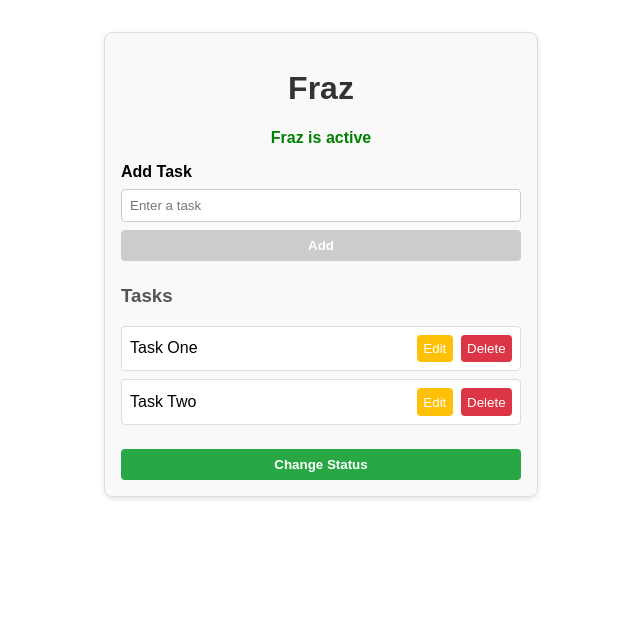
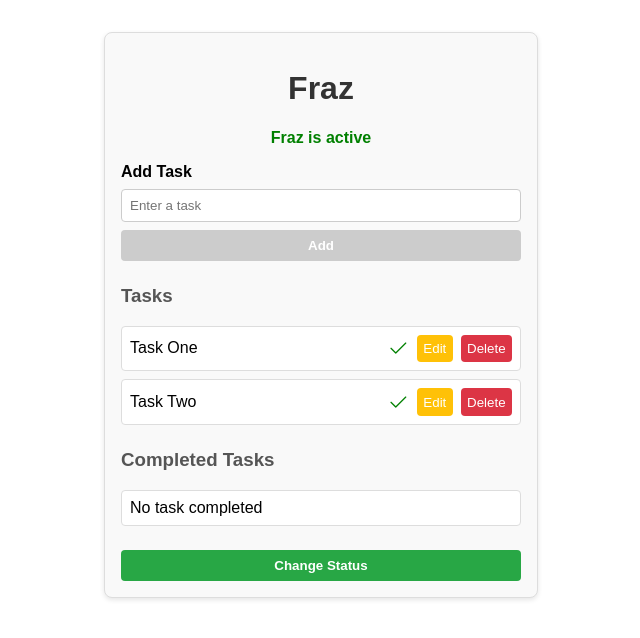
Before and after one commit to FrazKhan1/vue-project, a Vue app: page / in a window 1280 px wide. Shown: the top 638 px of the page, without its empty margins (319-959 px from the left). Built offline with nearby package versions, Linux system fonts and the light colour scheme.

Commit message:
create completed tasks array

```diff
--- a/package.json
+++ b/package.json
@@ -9,6 +9,7 @@
     "preview": "vite preview"
   },
   "dependencies": {
+    "primeicons": "^7.0.0",
     "vue": "^3.5.13"
   },
   "devDependencies": {
--- a/src/App.vue
+++ b/src/App.vue
@@ -1,9 +1,12 @@
 <script setup>
+import "primeicons/primeicons.css";
+
 import { ref } from "vue";
 
 const name = ref("Fraz");
 const isActive = ref(true);
 const tasks = ref(["Task One", "Task Two"]);
+let completedTasks = ref([]);
 const newTask = ref("");
 const isEditing = ref(false);
 const editIndex = ref(null);
@@ -26,6 +29,9 @@ const addTask = () => {
 const deleteTask = (index) => {
   tasks.value.splice(index, 1);
 };
+const deleteCompleteTask = (index) => {
+  completedTasks.value.splice(index, 1);
+};
 
 const editTask = (index) => {
   isEditing.value = true;
@@ -35,7 +41,10 @@ const editTask = (index) => {
 
 const updateTask = () => {
   if (newTask.value) {
-    if (tasks.value.includes(newTask.value) && editIndex.value !== tasks.value.indexOf(newTask.value)) {
+    if (
+      tasks.value.includes(newTask.value) &&
+      editIndex.value !== tasks.value.indexOf(newTask.value)
+    ) {
       alert("Task already exists");
     } else {
       tasks.value[editIndex.value] = newTask.value;
@@ -55,6 +64,12 @@ const cancelEdit = () => {
 const toggleActive = () => {
   isActive.value = !isActive.value;
 };
+
+const handleCompleteTask = (index) => {
+  const cTasks = tasks.value.filter((_, i) => i === index);
+  deleteTask(index);
+  completedTasks.value.push(cTasks.join());
+};
 </script>
 
 <template>
@@ -64,7 +79,10 @@ const toggleActive = () => {
       {{ name }} is {{ isActive ? "active" : "not active" }}
     </p>
 
-    <form @submit.prevent="isEditing ? updateTask() : addTask()" class="task-form">
+    <form
+      @submit.prevent="isEditing ? updateTask() : addTask()"
+      class="task-form"
+    >
       <label for="newTask">{{ isEditing ? "Update Task" : "Add Task" }}</label>
       <input
         v-model="newTask"
@@ -75,17 +93,51 @@ const toggleActive = () => {
       <button :disabled="!newTask" type="submit">
         {{ isEditing ? "Update" : "Add" }}
       </button>
-      <button v-if="isEditing" @click.prevent="cancelEdit" type="button" class="cancel-btn">
+      <button
+        v-if="isEditing"
+        @click.prevent="cancelEdit"
+        type="button"
+        class="cancel-btn"
+      >
         Cancel
       </button>
     </form>
 
     <h3>Tasks</h3>
     <ul class="task-list">
+      <li v-if="tasks.length === 0">No task created</li>
       <li v-for="(t, index) in tasks" :key="index">
         <span>{{ t }}</span>
+        <i
+          class="pi pi-check"
+          @click="handleCompleteTask(index)"
+          style="
+            font-size: 1rem;
+            color: green;
+            margin-right: 10px;
+            cursor: pointer;
+          "
+        ></i>
         <button @click="editTask(index)" class="update-btn">Edit</button>
         <button @click="deleteTask(index)" class="delete-btn">Delete</button>
+      </li>
+    </ul>
+
+    <h3>Completed Tasks</h3>
+    <ul class="task-list">
+      <li v-if="completedTasks.length === 0">No task completed</li>
+      <li v-for="(t, index) in completedTasks" :key="index">
+        <span>{{ t }}</span>
+        <i
+          class="pi pi-times"
+          @click="deleteCompleteTask(index)"
+          style="
+            font-size: 1rem;
+            color: red;
+            margin-right: 10px;
+            cursor: pointer;
+          "
+        ></i>
       </li>
     </ul>
 
```
Also changed, not shown: 1 other file (tests, documents, lock files or other folders).
